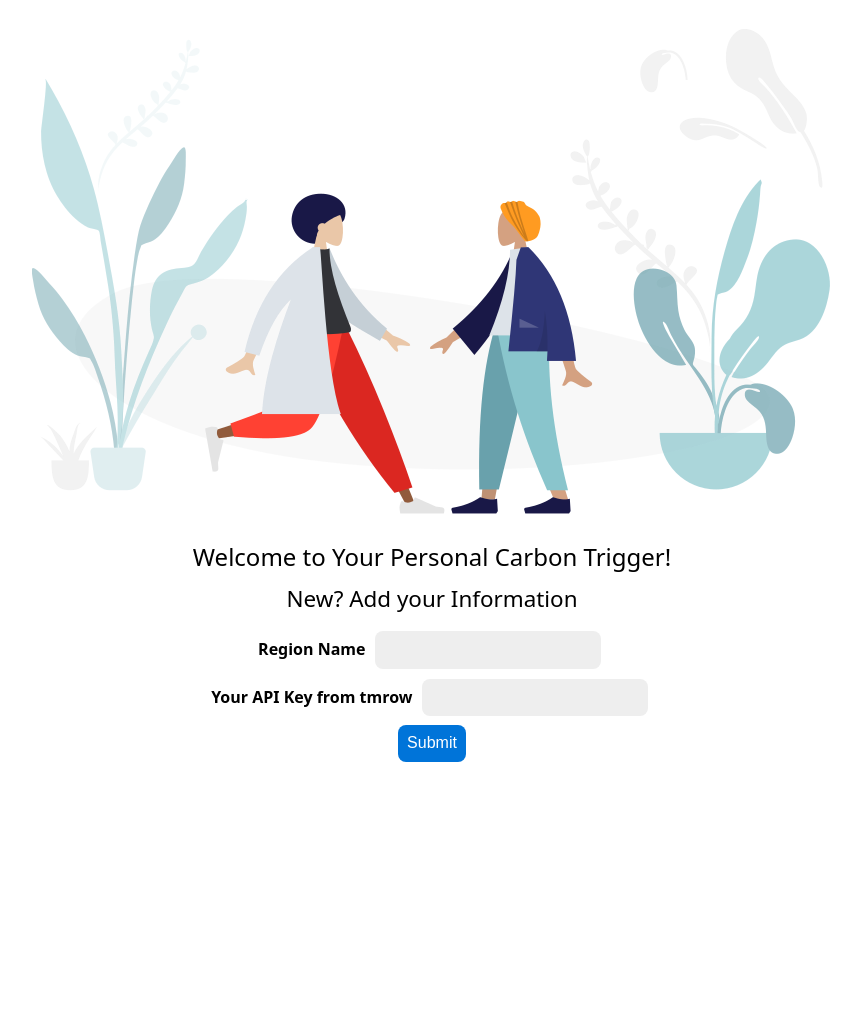
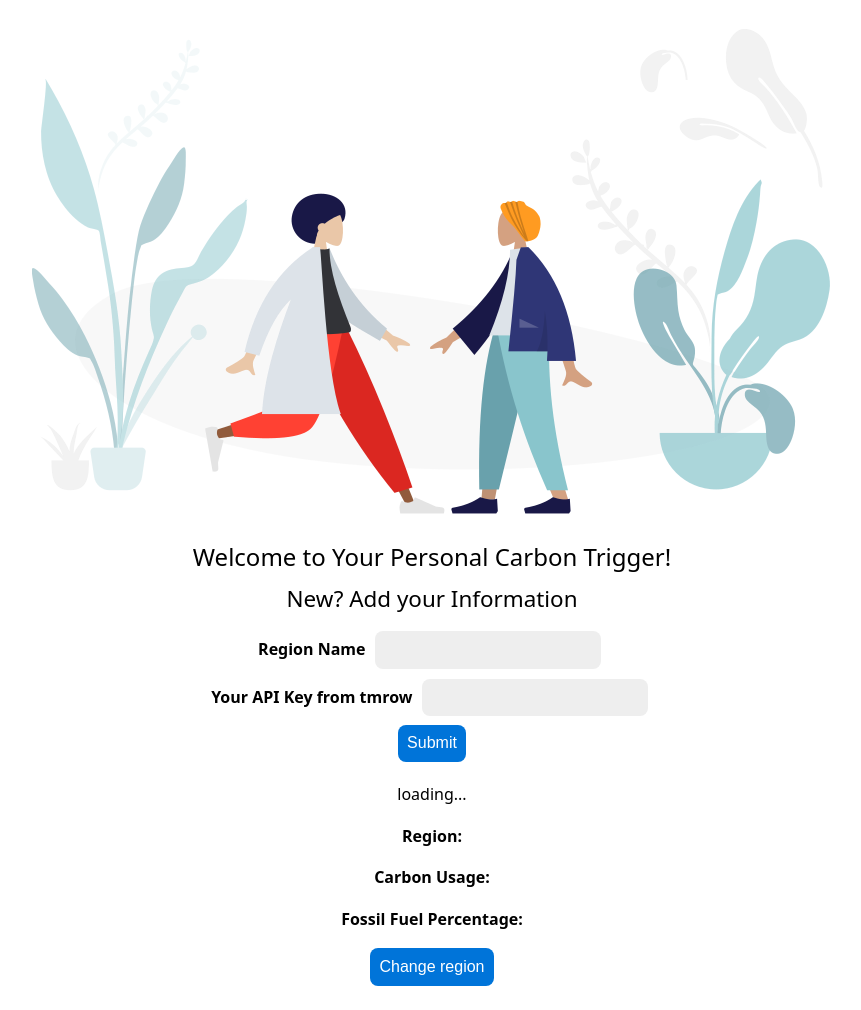
Before and after one commit to eeatty/first-steps, a browser extension: page extension/dist/index.html in a window 1280 px wide. Shown: the whole page, without its empty margins (208-1069 px from the left). Before the commit the page ends 800 px from the top, so only its background shows below. Drawn offline with Linux system fonts and the light colour scheme.

Commit message:
Update index.html

```diff
--- a/extension/dist/index.html
+++ b/extension/dist/index.html
@@ -28,7 +28,18 @@
 		<input type="text" id="api" required class="api-key" />
 	</div>
 	<button class="search-btn">Submit</button>
-</form>
+	</form>
+	<div class="result">
+	<div class="loading">loading...</div>
+	<div class="errors"></div>
+	<div class="data"></div>
+	<div class="result-container">
+		<p><strong>Region: </strong><span class="my-region"></span></p>
+		<p><strong>Carbon Usage: </strong><span class="carbon-usage"></span></p>
+		<p><strong>Fossil Fuel Percentage: </strong><span class="fossil-fuel"></span></p>
+	</div>
+	<button class="clear-btn">Change region</button>
+</div>
 
 	<script src="main.js"></script>
 </body>
```
